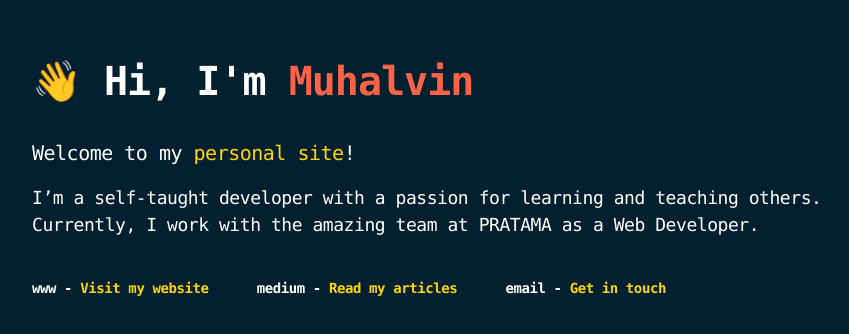
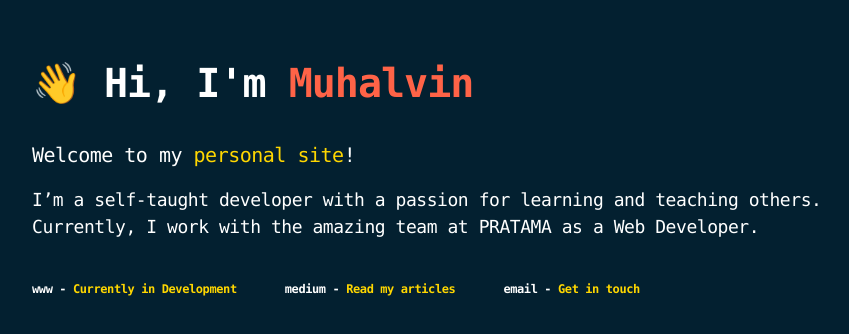
Before and after one commit to muhalvin/muhalvin.github.io, an Astro site: page / in a window 1280 px wide. Shown: the part 226-560 px from the top of the page, without its empty margins (208-1057 px from the left). Built offline with nearby package versions, Linux system fonts and the light colour scheme; Astro itself is replaced by a stand-in of ours.

```diff
--- a/src/pages/index.astro
+++ b/src/pages/index.astro
@@ -15,13 +15,13 @@
             Currently, I work with the amazing team at PRATAMA as a Web Developer.
         </p>
         <div class="flex space-x-12 mt-4 tracking-tight">
-            <a href="https://muhalvin.my.id" target="_blank" class="text-[14px] font-bold hover:underline">
-                www - <span class="text-[#FFD700]">Visit my website</span>
+            <a href="https://muhalvin.my.id" target="_blank" class="text-[12px] font-bold hover:underline">
+                www - <span class="text-[#FFD700]">Currently in Development</span>
             </a>
-            <a href="https://muhalvin.medium.com" target="_blank" class="text-[14px] font-bold hover:underline">
+            <a href="https://muhalvin.medium.com" target="_blank" class="text-[12px] font-bold hover:underline">
                 medium - <span class="text-[#FFD700]">Read my articles</span>
             </a>
-            <a href="mailto:work.muhalvin@gmail.com" target="_blank" class="text-[14px] font-bold hover:underline">
+            <a href="mailto:work.muhalvin@gmail.com" target="_blank" class="text-[12px] font-bold hover:underline">
                 email - <span class="text-[#FFD700]">Get in touch</span>
             </a>
         </div>
```
